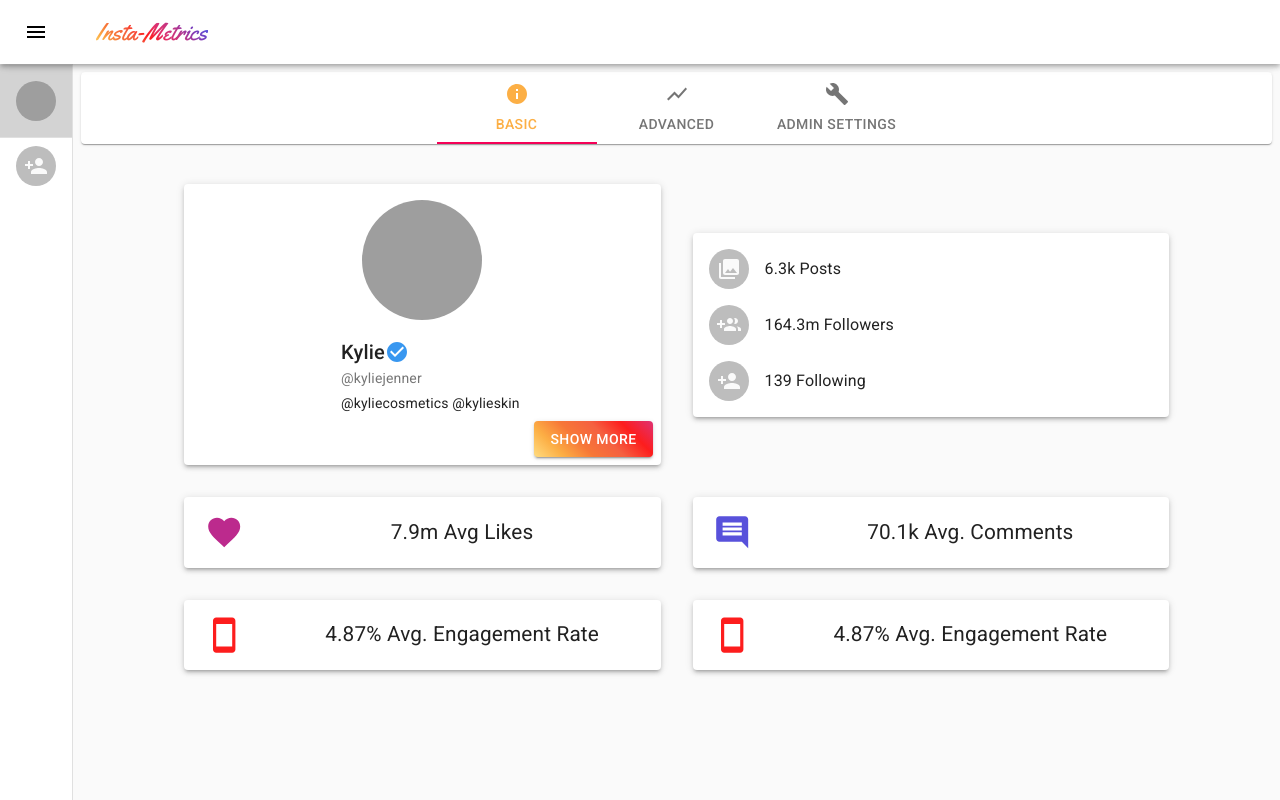
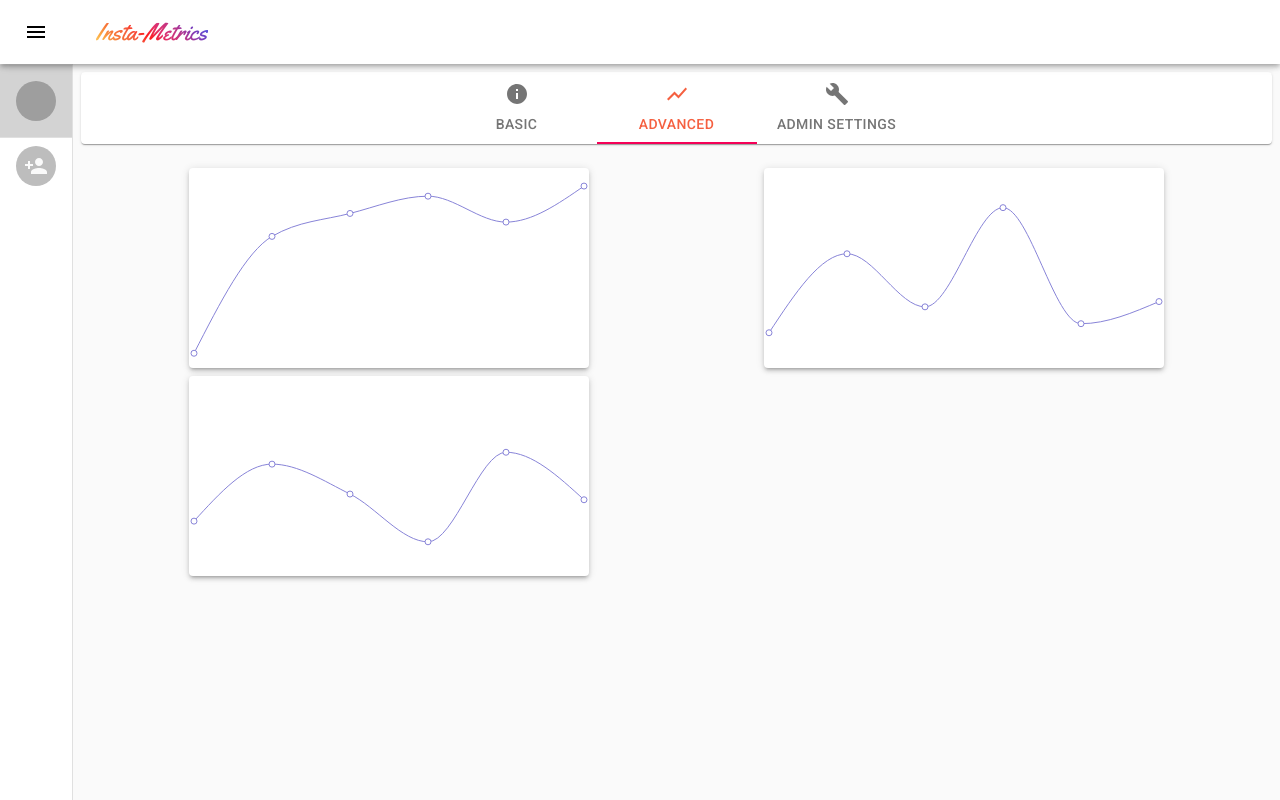
Before and after one commit to herzogmatthias/insta-metrics, a React (Create React App) app: page /dashboard in a window 1280 px wide. Built offline with nearby package versions, Linux system fonts and the light colour scheme; grey boxes are pictures that could not be loaded; what redux-promise-middleware would draw is missing.

Commit message:
finished basicstats, started with advancedstats

```diff
--- a/package.json
+++ b/package.json
@@ -16,11 +16,13 @@
     "@types/react-dom": "^16.9.5",
     "axios": "^0.19.2",
     "numeral": "^2.0.6",
+    "randomcolor": "^0.5.4",
     "react": "^16.12.0",
     "react-dom": "^16.12.0",
     "react-redux": "^7.1.3",
     "react-router-dom": "^5.1.2",
     "react-scripts": "3.3.1",
+    "recharts": "^1.8.5",
     "redux": "^4.0.5",
     "redux-logger": "^3.0.6",
     "redux-promise-middleware": "^6.1.2",
@@ -50,8 +52,10 @@
   },
   "devDependencies": {
     "@types/numeral": "0.0.26",
+    "@types/randomcolor": "^0.5.4",
     "@types/react-redux": "^7.1.7",
     "@types/react-router-dom": "^5.1.3",
+    "@types/recharts": "^1.8.7",
     "@types/redux-logger": "^3.0.7"
   }
 }
--- a/src/components/user-details-component/BasicTab.tsx
+++ b/src/components/user-details-component/BasicTab.tsx
@@ -5,7 +5,9 @@
 import FavoriteIcon from "@material-ui/icons/Favorite";
 import CommentIcon from "@material-ui/icons/Comment";
 import SmartphoneIcon from "@material-ui/icons/Smartphone";
+import AttachMoneyIcon from "@material-ui/icons/AttachMoney";
 import clsx from "clsx";
+import numeral from "numeral";
 import {
   makeStyles,
   Avatar,
@@ -98,12 +100,16 @@
         </Grid>
         <Grid className={classes.cardMargin} xs={12} md={5} item>
           <BasicStatsCard
-            fadeTimeOut={5000}
-            data={props.basicStats.avgEngagementRate + "%"}
-            name="Avg. Engagement Rate"
-            iconColor="#FD1D1D"
+            fadeTimeOut={5500}
+            data={
+              numeral(props.basicStats.minPrice).format("$0,0.00") +
+              " - " +
+              numeral(props.basicStats.maxPrice).format("$0,0.00")
+            }
+            name="Avg. Price Range Per Ad"
+            iconColor="#85bb65"
             icon={
-              <SmartphoneIcon className={classes.iconSize}></SmartphoneIcon>
+              <AttachMoneyIcon className={classes.iconSize}></AttachMoneyIcon>
             }
           ></BasicStatsCard>
         </Grid>
--- a/src/components/user-details-component/GeneralInformation.tsx
+++ b/src/components/user-details-component/GeneralInformation.tsx
@@ -8,6 +8,7 @@
 import PersonAddIcon from "@material-ui/icons/PersonAdd";
 import numeral from "numeral";
 import clsx from "clsx";
+import randomColor from "randomcolor";
 import {
   makeStyles,
   Avatar,
@@ -18,7 +19,8 @@
   List,
   ListItemText,
   ListItem,
-  ListItemAvatar
+  ListItemAvatar,
+  Chip
 } from "@material-ui/core";
 
 type Props = ConnectedProps<typeof connector>;
@@ -106,9 +108,11 @@
                 <Grid item xs>
                   <Typography className={classes.flexVerified} variant="h6">
                     {props.basicStats.name}
-                    <CheckCircleIcon
-                      className={classes.verifiedColor}
-                    ></CheckCircleIcon>
+                    {props.basicStats.isVerified ? (
+                      <CheckCircleIcon
+                        className={classes.verifiedColor}
+                      ></CheckCircleIcon>
+                    ) : null}
                   </Typography>
                   <Typography
                     gutterBottom
@@ -134,7 +138,7 @@
       <Grid style={{ flexGrow: 1 }} className={classes.cardMargin} item md={5}>
         <Paper elevation={3}>
           <List>
-            <ListItem>
+            <ListItem divider>
               <ListItemAvatar>
                 <Avatar>
                   <PhotoLibraryIcon></PhotoLibraryIcon>
@@ -149,7 +153,7 @@
               ></ListItemText>
             </ListItem>
 
-            <ListItem>
+            <ListItem divider>
               <ListItemAvatar>
                 <Avatar>
                   <GroupAddIcon></GroupAddIcon>
@@ -163,7 +167,7 @@
                 }
               ></ListItemText>
             </ListItem>
-            <ListItem>
+            <ListItem divider>
               <ListItemAvatar>
                 <Avatar>
                   <PersonAddIcon></PersonAddIcon>
@@ -176,6 +180,20 @@
                   ) + " Following"
                 }
               ></ListItemText>
+            </ListItem>
+            <ListItem>
+              {props.basicStats.tags.map(val => {
+                return (
+                  <Chip
+                    style={{
+                      marginRight: "5px",
+                      backgroundColor: randomColor(),
+                      color: "white"
+                    }}
+                    label={val}
+                  ></Chip>
+                );
+              })}
             </ListItem>
           </List>
         </Paper>
--- a/src/components/user-details-component/UserDetails.tsx
+++ b/src/components/user-details-component/UserDetails.tsx
@@ -16,6 +16,7 @@
 import { changeTab } from "../../redux/actions/userDetailsAction";
 import useMediaQuery from "@material-ui/core/useMediaQuery";
 import BasicTab from "./BasicTab";
+import AdvancedStatsTab from "./advancedStatsTab/AdvancedStatsTab";
 
 interface TabPanelProps {
   children?: React.ReactNode;
@@ -101,7 +102,7 @@
         <BasicTab></BasicTab>
       </TabPanel>
       <TabPanel value={props.tab} index={1}>
-        Item Two
+        <AdvancedStatsTab></AdvancedStatsTab>
       </TabPanel>
       <TabPanel value={props.tab} index={2}>
         Item Three
--- /dev/null
+++ b/src/components/user-details-component/advancedStatsTab/AdvancedStatsChart.tsx
@@ -0,0 +1,37 @@
+import React, { Component } from "react";
+import { Grid, Typography, makeStyles, Fade, Paper } from "@material-ui/core";
+import numeral from "numeral";
+import { LineChart, Line, ResponsiveContainer, Tooltip } from "recharts";
+import clsx from "clsx";
+import { ChartData } from "../../../redux/types/advancedStatsTypes";
+
+interface Props {
+  data: ChartData[];
+}
+
+const useStyles = makeStyles(theme => ({
+  flex: {
+    alignItems: "center",
+    justifyContent: "center",
+    display: "flex",
+    minHeight: "inherit"
+  },
+  cardPadding: {
+    display: "flex",
+    justifyContent: "center",
+    padding: theme.spacing(2)
+  }
+}));
+
+export default function AdvancedStatsChart(props: Props) {
+  const classes = useStyles();
+
+  return (
+    <Paper elevation={3}>
+      <LineChart width={400} height={200} data={props.data}>
+        <Line type="monotone" dataKey="data" stroke="#8884d8" />
+        <Tooltip></Tooltip>
+      </LineChart>
+    </Paper>
+  );
+}
--- /dev/null
+++ b/src/components/user-details-component/advancedStatsTab/AdvancedStatsTab.tsx
@@ -0,0 +1,76 @@
+import React, { Component } from "react";
+import { bindActionCreators } from "@reduxjs/toolkit";
+import { connect, ConnectedProps } from "react-redux";
+import { makeStyles, Grid } from "@material-ui/core";
+import { RootState } from "../../../redux/reducer";
+import AdvancedStatsChart from "./AdvancedStatsChart";
+
+type Props = ConnectedProps<typeof connector>;
+
+const useStyles = makeStyles(theme => ({
+  flex: {
+    alignItems: "center",
+    justifyContent: "center",
+    display: "flex"
+  },
+  flexVerified: {
+    display: "flex",
+    alignItems: "center"
+  },
+  large: {
+    width: theme.spacing(10),
+    height: theme.spacing(10)
+  },
+  iconSize: {
+    "@media (min-width:600px)": {
+      fontSize: "1.7rem"
+    },
+    [theme.breakpoints.up("md")]: {
+      fontSize: "2.4rem"
+    }
+  },
+  space: {
+    marginBottom: theme.spacing(2)
+  },
+  cardMargin: {
+    margin: theme.spacing(2),
+    "@media (max-width:600px)": {
+      marginLeft: 0,
+      marginRight: 0
+    }
+  },
+  textDirection: {
+    textAlign: "center"
+  }
+}));
+
+function AdvancedStatsTab(props: Props) {
+  const classes = useStyles();
+  return (
+    <div>
+      <Grid container spacing={1}>
+        <Grid className={classes.flex} item xs={12} md={6}>
+          <AdvancedStatsChart data={props.likesData}></AdvancedStatsChart>
+        </Grid>
+        <Grid className={classes.flex} item xs={12} md={6}>
+          <AdvancedStatsChart data={props.commentsData}></AdvancedStatsChart>
+        </Grid>
+        <Grid className={classes.flex} item xs={12} md={6}>
+          <AdvancedStatsChart
+            data={props.engagementRateData}
+          ></AdvancedStatsChart>
+        </Grid>
+      </Grid>
+    </div>
+  );
+}
+const mapStateToProps = (state: RootState) => ({
+  likesData: state.advancedStats.likesData,
+  commentsData: state.advancedStats.commentsData,
+  engagementRateData: state.advancedStats.engagementRateData
+});
+
+const mapDispatchToProps = (dispatch: any) => bindActionCreators({}, dispatch);
+
+const connector = connect(mapStateToProps, mapDispatchToProps);
+export default connector(AdvancedStatsTab);
--- /dev/null
+++ b/src/redux/reducer/advancedStatsReducer.ts
@@ -0,0 +1,31 @@
+import { AdvancedStatsState } from "../types/advancedStatsTypes";
+import { createReducer } from "@reduxjs/toolkit";
+
+const initialState: AdvancedStatsState = {
+  likesData: [
+    { data: 11277, name: "1" },
+    { data: 146587, name: "2" },
+    { data: 173160, name: "3" },
+    { data: 193160, name: "4" },
+    { data: 163160, name: "5" },
+    { data: 204865, name: "6" }
+  ],
+  commentsData: [
+    { data: 12731, name: "1" },
+    { data: 45987, name: "1" },
+    { data: 23645, name: "1" },
+    { data: 65412, name: "1" },
+    { data: 16547, name: "1" },
+    { data: 25863, name: "1" }
+  ],
+  engagementRateData: [
+    { data: 2.1, name: "1" },
+    { data: 4.5, name: "1" },
+    { data: 3.24, name: "1" },
+    { data: 1.23, name: "1" },
+    { data: 5, name: "1" },
+    { data: 3, name: "1" }
+  ]
+};
+
+export const advancedStatsReducer = createReducer(initialState, {});
--- a/src/redux/reducer/index.ts
+++ b/src/redux/reducer/index.ts
@@ -4,12 +4,14 @@
 import { newUserReducer } from "./newUserReducer";
 import { loginReducer } from "./loginReducer";
 import { userDetailsReducer } from "./userDetailsReducer";
+import { advancedStatsReducer } from "./advancedStatsReducer";
 
 export const rootReducer = combineReducers({
   home: homeReducer,
   sidebar: sidebarReducer,
   newUser: newUserReducer,
   login: loginReducer,
-  userDetails: userDetailsReducer
+  userDetails: userDetailsReducer,
+  advancedStats: advancedStatsReducer
 });
 export type RootState = ReturnType<typeof rootReducer>;
--- a/src/redux/reducer/userDetailsReducer.ts
+++ b/src/redux/reducer/userDetailsReducer.ts
@@ -3,7 +3,7 @@
 import { changeTab } from "../actions/userDetailsAction";
 
 const initialState: UserDetailsState = {
-  tab: 0,
+  tab: 1,
   basicStats: {
     name: "Kylie ",
     userName: "kyliejenner",
@@ -19,7 +19,10 @@
     isVerified: true,
     avgLikes: 7918720,
     avgComments: 70140,
-    avgEngagementRate: 4.87
+    avgEngagementRate: 4.87,
+    tags: ["Model", "Women", "Kids", "Make-Up"],
+    minPrice: 1091806.38,
+    maxPrice: 1321660.36
   }
 };
 
--- /dev/null
+++ b/src/redux/types/advancedStatsTypes.ts
@@ -0,0 +1,10 @@
+export interface AdvancedStatsState {
+  likesData: ChartData[];
+  commentsData: ChartData[];
+  engagementRateData: ChartData[];
+}
+
+export interface ChartData {
+  data: number;
+  name: string;
+}
--- a/src/redux/types/userDetailsTypes.ts
+++ b/src/redux/types/userDetailsTypes.ts
@@ -18,4 +18,7 @@
   avgLikes: number;
   avgComments: number;
   avgEngagementRate: number;
+  tags: string[];
+  minPrice: number;
+  maxPrice: number;
 }
```
Also changed, not shown: src/components/user-details-component/BasicStatsCard.tsx (+3 -8 lines), 1 other file (tests, documents, lock files or other folders).
